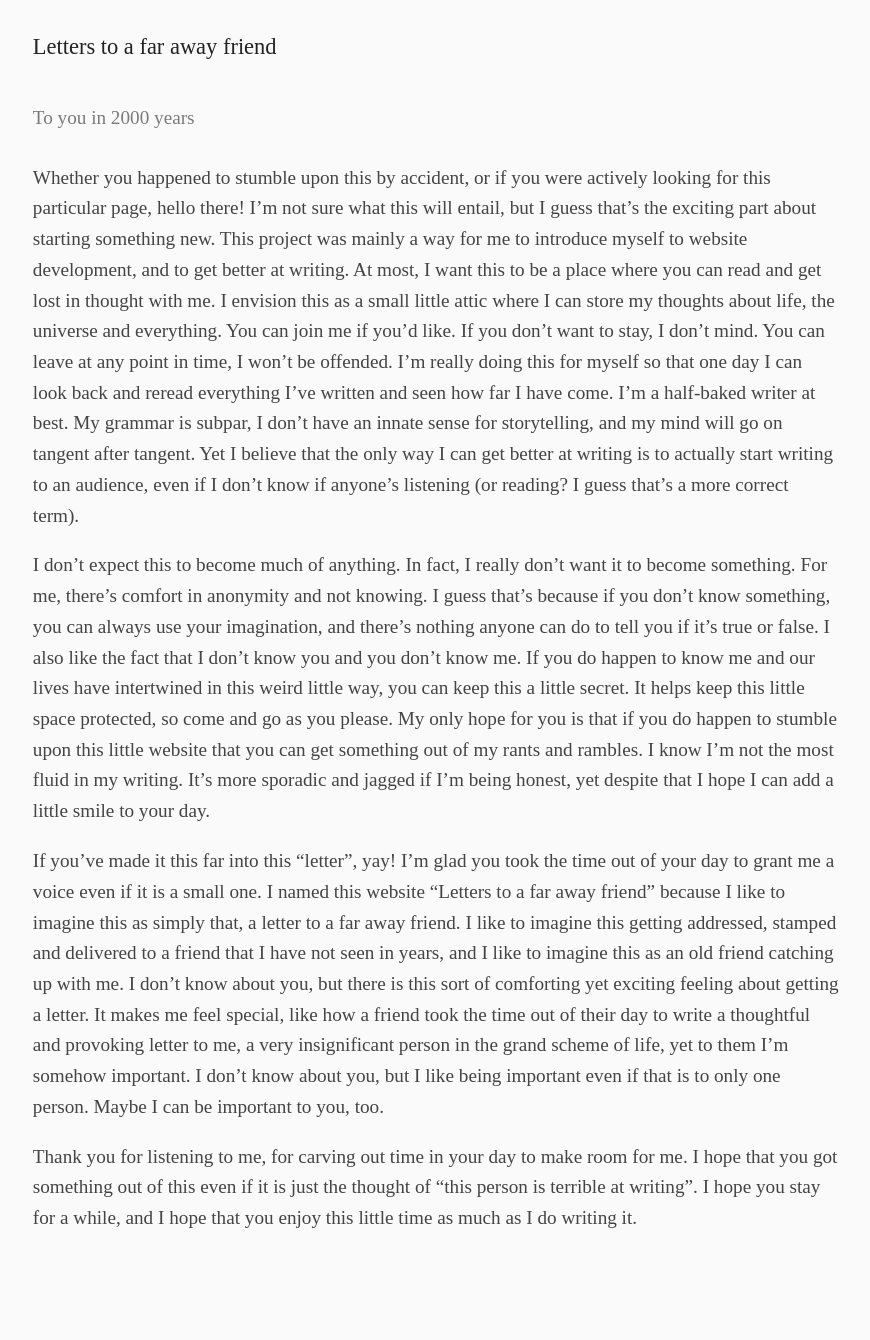
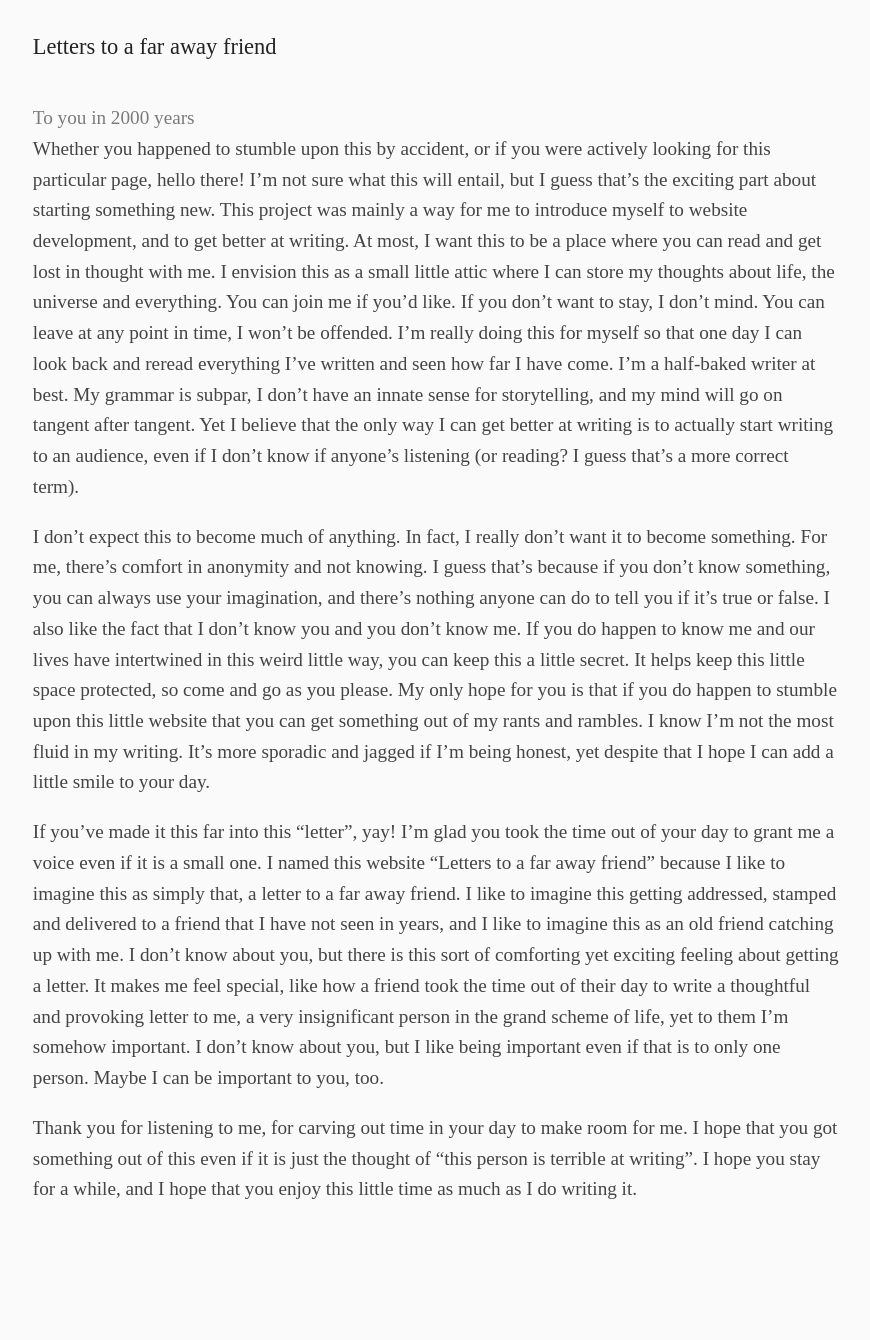
Before and after one commit to exkcd/blag, a Jekyll site: the page built from _posts/2022-11-30-a-friend-from-far-away.md, in a window 1280 px wide. Shown: the whole page, without its empty margins (204-1074 px from the left). Built offline with Jekyll 4.4.1, drawn with Linux system fonts in a browser that asks for light colours; after the commit the page ends 1311 px from its top, so only the background shows below that.

Commit message:
Removed var(--gutter) from .post-des

```diff
--- a/assets/rey.css
+++ b/assets/rey.css
@@ -109,7 +109,6 @@ a:hover {
 
 .post-des {
   display: block;
-  margin-bottom: var(--gutter);
   color: var(--secondary-color);
 }
 
```
